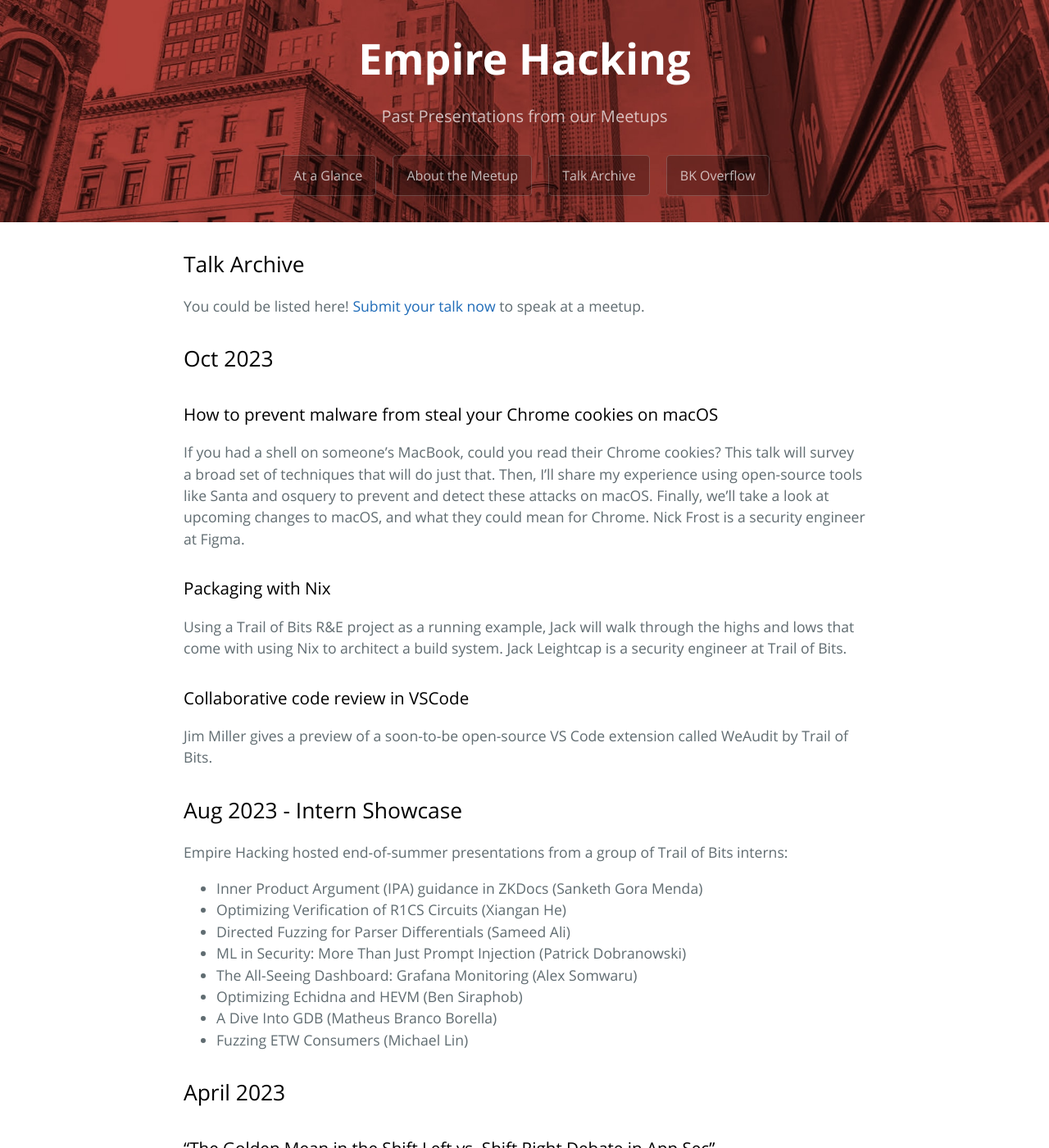
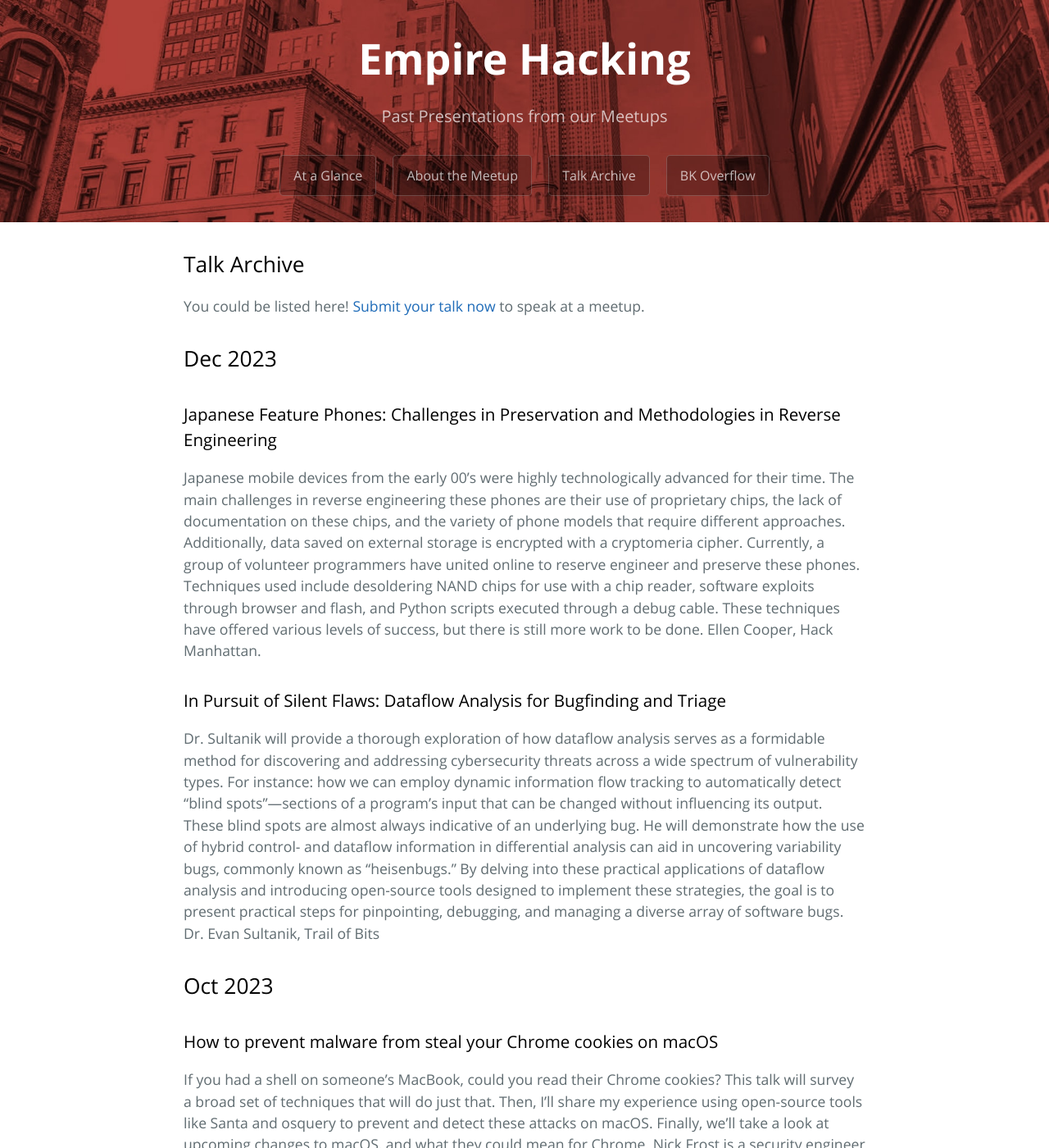
Before and after one commit to trailofbits/empirehacking.nyc, a Jekyll site: the page built from archive.md, in a window 1280 px wide and 1400 px high. Shown: the whole window at 82% size. Built offline with Jekyll 4.4.1, drawn with Linux system fonts in a browser that asks for light colours; comment, search, counter and statistics services are not loaded.

Commit message:
Update archive.md

```diff
--- a/archive.md
+++ b/archive.md
@@ -8,6 +8,14 @@ permalink: /archive/
 ## Talk Archive
 
 You could be listed here! [Submit your talk now](/about/#speak-at-a-meetup) to speak at a meetup.
+
+## Dec 2023
+
+### Japanese Feature Phones: Challenges in Preservation and Methodologies in Reverse Engineering
+Japanese mobile devices from the early 00's were highly technologically advanced for their time. The main challenges in reverse engineering these phones are their use of proprietary chips, the lack of documentation on these chips, and the variety of phone models that require different approaches. Additionally, data saved on external storage is encrypted with a cryptomeria cipher. Currently, a group of volunteer programmers have united online to reserve engineer and preserve these phones. Techniques used include desoldering NAND chips for use with a chip reader, software exploits through browser and flash, and Python scripts executed through a debug cable. These techniques have offered various levels of success, but there is still more work to be done. Ellen Cooper, Hack Manhattan.
+
+### In Pursuit of Silent Flaws: Dataflow Analysis for Bugfinding and Triage
+Dr. Sultanik will provide a thorough exploration of how dataflow analysis serves as a formidable method for discovering and addressing cybersecurity threats across a wide spectrum of vulnerability types. For instance: how we can employ dynamic information flow tracking to automatically detect “blind spots”—sections of a program’s input that can be changed without influencing its output. These blind spots are almost always indicative of an underlying bug. He will demonstrate how the use of hybrid control- and dataflow information in differential analysis can aid in uncovering variability bugs, commonly known as “heisenbugs.” By delving into these practical applications of dataflow analysis and introducing open-source tools designed to implement these strategies, the goal is to present practical steps for pinpointing, debugging, and managing a diverse array of software bugs.  Dr. Evan Sultanik, Trail of Bits
 
 ## Oct 2023
 
```
